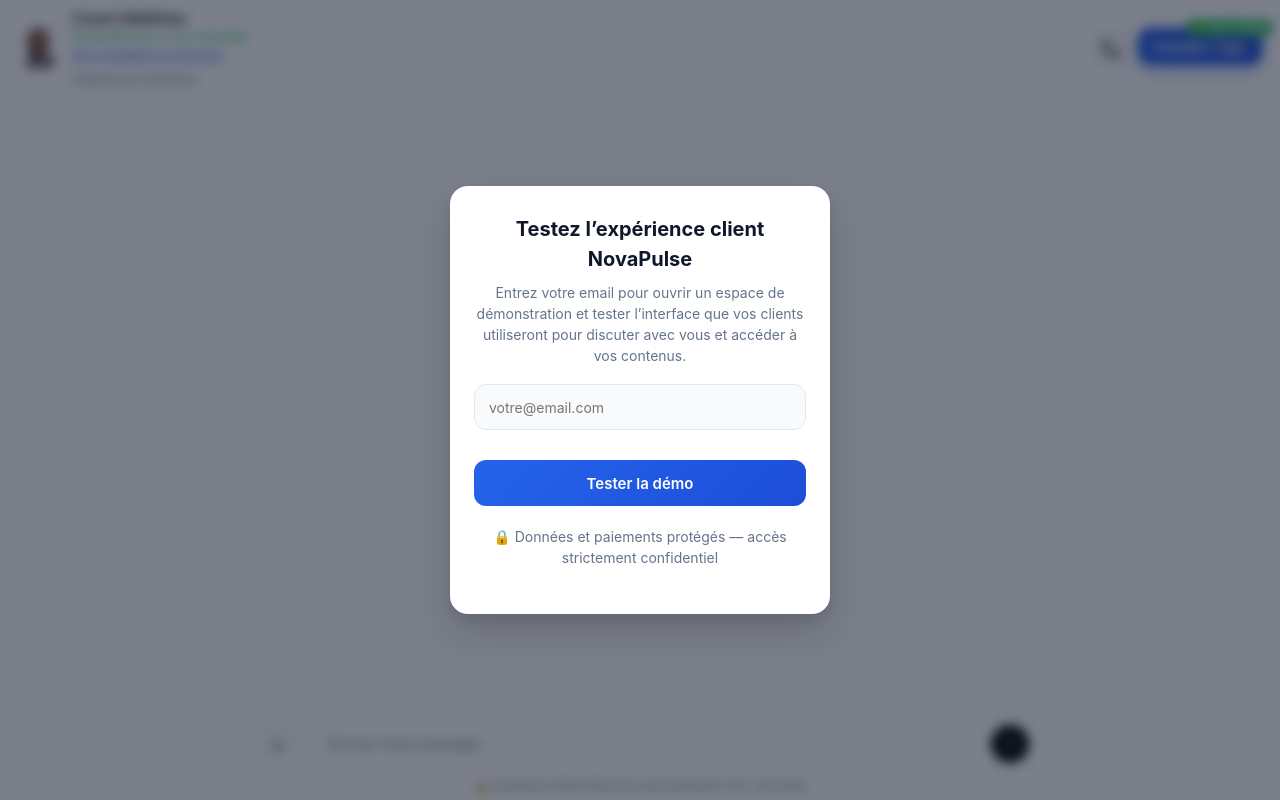
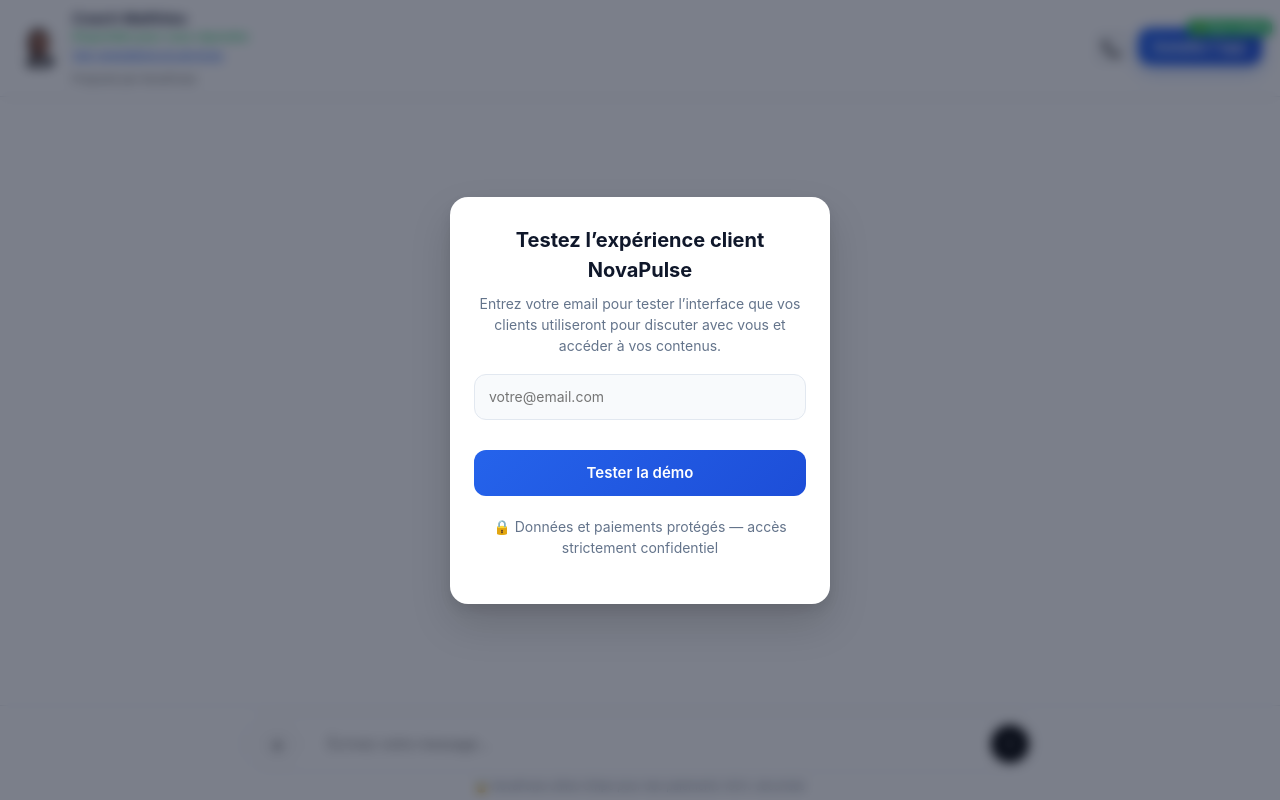
Before and after one commit to nanath97/novapulse-pwa, a React (Vite) app: page / in a window 1280 px wide. Built offline with nearby package versions, Linux system fonts and the light colour scheme.

Commit message:
push notif

```diff
--- a/src/App.jsx
+++ b/src/App.jsx
@@ -1080,7 +1080,7 @@ return (
         <div className="modal-box">
           <h2>Testez l’expérience client NovaPulse</h2>
           <p>
-            Entrez votre email pour ouvrir un espace de démonstration et tester l’interface que vos clients utiliseront pour discuter avec vous et accéder à vos contenus.
+            Entrez votre email pour tester l’interface que vos clients utiliseront pour discuter avec vous et accéder à vos contenus.
           </p>
 
           <input
```
